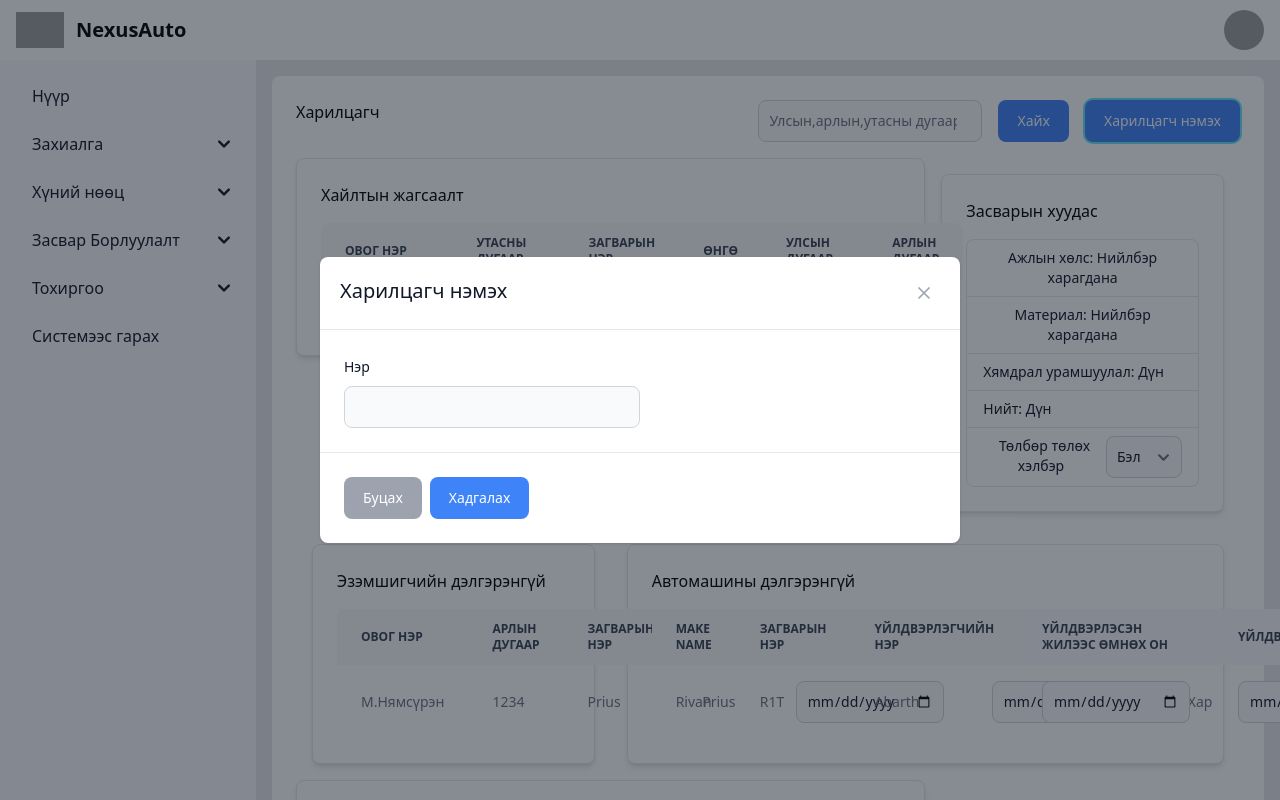
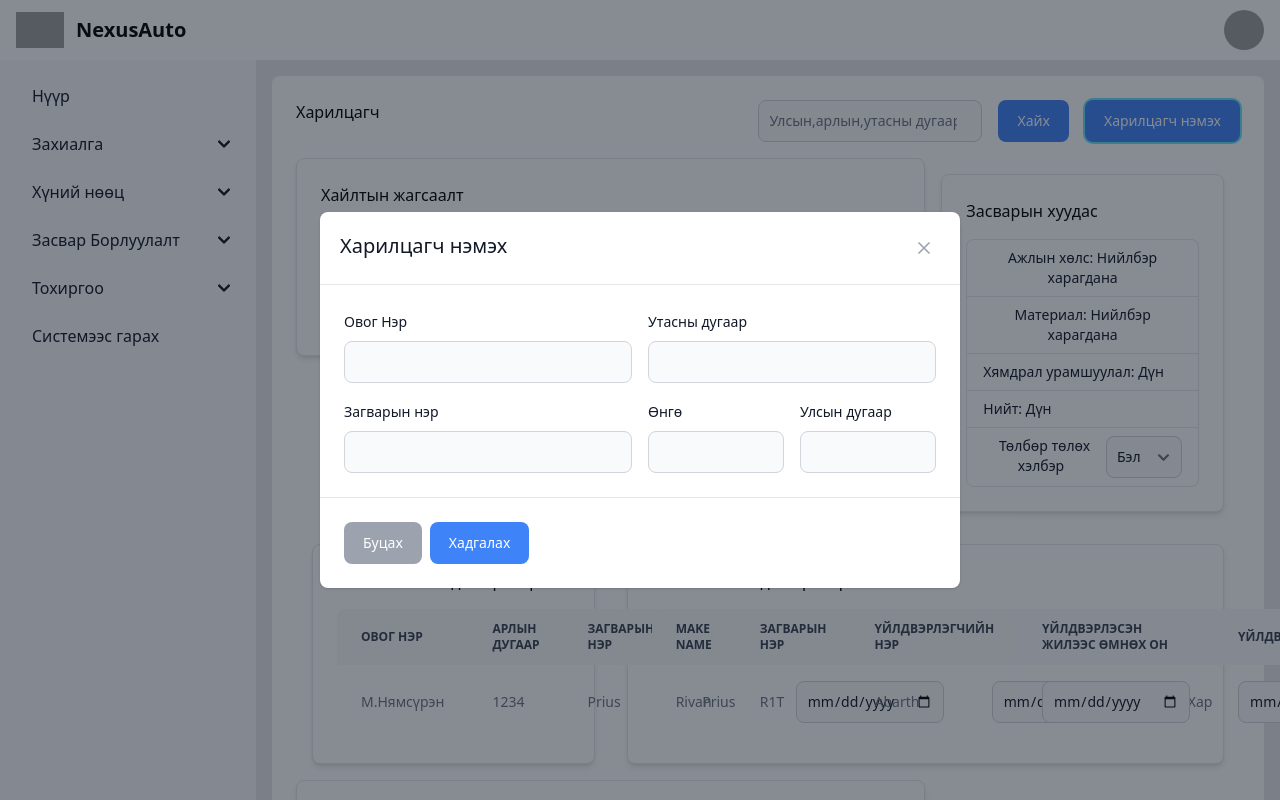
Before and after one commit to Bsodkhuu/systemly_front, a React (Vite) app: page /customer in a window 1280 px wide. Both pictures are taken after a click on the button "Харилцагч нэмэх". Shown: the top 800 px of the page. Built offline with nearby package versions, Linux system fonts and the light colour scheme; grey boxes are pictures that could not be loaded.

Commit message:
customers add

```diff
--- a/src/pages/Customer/index.jsx
+++ b/src/pages/Customer/index.jsx
@@ -7,7 +7,7 @@ import {
   TextInput,
   Select,
   ListGroup,
-  Dropdown
+  Dropdown, Textarea, FileInput
 } from "flowbite-react";
 import Layout from "../../components/layout";
 import { FontAwesomeIcon } from "@fortawesome/react-fontawesome";
@@ -44,92 +44,38 @@ const Customer = () => {
             <div className="flex gap-4">
               <div className="w-1/2">
                 <div className="mb-2 block">
-                  <Label htmlFor="name" value="Нэр" />
+                  <Label htmlFor="fullname" value="Овог Нэр" />
                 </div>
-                <TextInput id="name" />
+                <TextInput id="fullname" />
               </div>
-              {/* <div className="w-1/2">
+              <div className="w-1/2">
                 <div className="mb-2 block">
-                  <Label htmlFor="category" value="Yндсэн категори" />
+                  <Label htmlFor="phone" value="Утасны дугаар" />
                 </div>
-                <Select id="category">
-                  <option value="B2C">B2C</option>
-                  <option value="other">Бусад</option>
-                </Select>
+                <TextInput id="phone" />
               </div>
             </div>
             <div className="flex gap-4">
               <div className="w-1/2">
                 <div className="mb-2 block">
-                  <Label htmlFor="address" value="Хаяг" />
+                  <Label htmlFor="model" value="Загварын нэр" />
                 </div>
-                <TextInput id="address" />
+                <TextInput id="model" />
               </div>
               <div className="w-1/2 flex gap-4">
                 <div className="w-1/2">
                   <div className="mb-2 block">
-                    <Label htmlFor="creditDate" value="Кредит хоног" />
+                    <Label htmlFor="color" value="Өнгө" />
                   </div>
-                  <TextInput type="number" id="creditDate" defaultValue={0} />
+                  <TextInput  id="color" />
                 </div>
                 <div className="w-1/2">
                   <div className="mb-2 block">
-                    <Label htmlFor="agent" value="Хариуцсан агент" />
+                    <Label htmlFor="license_plate_number" value="Улсын дугаар" />
                   </div>
-                  <Select id="agent">
-                    <option value="">Г. Ням-Очир</option>
-                  </Select>
+                 <TextInput id="license_plate_number" />
                 </div>
               </div>
-            </div>
-            <div>
-              <div className="mb-2 block">
-                <Label htmlFor="description" value="Тайлбар" />
-              </div>
-              <Textarea id="description" rows={4} />
-            </div>
-            <div className="flex gap-4">
-              <div className="w-1/2">
-                <div className="mb-2 block">
-                  <Label htmlFor="web" value="Веб сайт" />
-                </div>
-                <TextInput id="web" />
-              </div>
-              <div className="w-1/2">
-                <div className="mb-2 block">
-                  <Label htmlFor="facebook" value="Фэйсбүүк пэйж" />
-                </div>
-                <TextInput id="facebook" />
-              </div>
-            </div>
-            <div className="flex gap-4">
-              <div className="w-1/2">
-                <div className="mb-2 block">
-                  <Label htmlFor="phone" value="Байгууллагын Утас" />
-                </div>
-                <TextInput id="phone" />
-              </div>
-              <div className="w-1/2">
-                <div className="mb-2 block">
-                  <Label htmlFor="logo" value="Лого" />
-                </div>
-                <FileInput id="logo" />
-              </div>
-            </div>
-            <div className="flex gap-4">
-              <div className="w-1/2">
-                <div className="mb-2 block">
-                  <Label htmlFor="email" value="Имэйл" />
-                </div>
-                <TextInput id="email" />
-              </div>
-              <div className="w-1/2">
-                <div className="mb-2 block">
-                  <Label htmlFor="password" value="Нууц үг" />
-                </div>
-                <TextInput id="password" type="password" />
-              </div>
-            </div> */}
             </div>
           </form>
         </Modal.Body>
```
